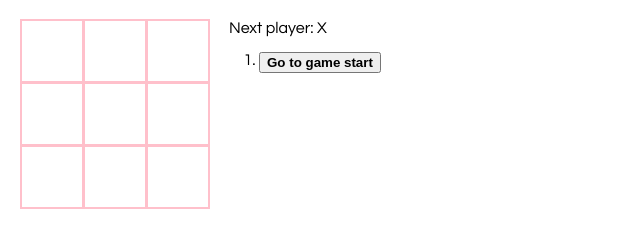
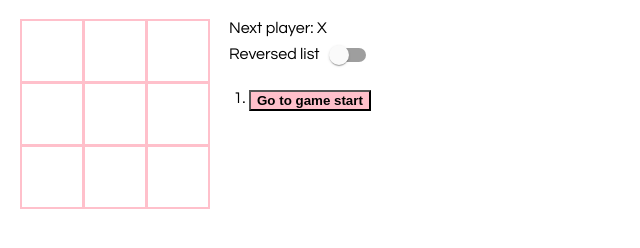
Before and after one commit to MeganSteenkamp/tic-tac-react, a React app: page / in a window 1280 px wide. Shown: the whole page, without its empty margins (0-640 px from the left). Built offline with nearby package versions, Linux system fonts and the light colour scheme.

Commit message:
Implemented toggling list order, winning squares highlighted and styling updates.

```diff
--- a/package.json
+++ b/package.json
@@ -3,6 +3,8 @@
   "version": "0.1.0",
   "private": true,
   "dependencies": {
+    "@material-ui/core": "^4.11.3",
+    "@material-ui/lab": "^4.0.0-alpha.57",
     "@testing-library/jest-dom": "^5.11.9",
     "@testing-library/react": "^11.2.5",
     "@testing-library/user-event": "^12.8.3",
--- a/src/index.css
+++ b/src/index.css
@@ -4,7 +4,7 @@ body {
 }
 
 ol, ul {
-  padding-left: 30px;
+  padding-left: 20px;
 }
 
 .board-row:after {
@@ -32,6 +32,10 @@ ol, ul {
   width: 64px;
 }
 
+.square--winning {
+  background-color: pink;
+}
+
 .square:focus {
   outline: none;
 }
@@ -49,7 +53,8 @@ ol, ul {
   margin-left: 20px;
 }
 
-.move-list-item-selected{
+.move-list-item-selected {
   float: left;
   font-weight: bold;
+  background-color: pink;
 }
--- a/src/index.js
+++ b/src/index.js
@@ -1,10 +1,14 @@
-import React from 'react';
-import ReactDOM from 'react-dom';
-import './index.css';
+import React from "react";
+import ReactDOM from "react-dom";
+import { Button, Switch } from "@material-ui/core";
+import "./index.css";
 
 function Square(props) {
   return (
-      <button className="square" onClick={props.onClick}>
+    <button
+      className={"square " + (props.isWinning ? "square--winning" : null)}
+      onClick={props.onClick}
+    >
       {props.value}
     </button>
   );
@@ -14,6 +18,7 @@ function Square(props) {
   renderSquare(i) {
     return (
       <Square
+        isWinning={this.props.winningSquares.includes(i)}
         key={i}
         value={this.props.squares[i]}
         onClick={() => this.props.onClick(i)}
@@ -24,17 +29,19 @@ function Square(props) {
   render() {
     const boardWidth = 3;
     let squares = [];
-      for (let i = 0; i<boardWidth; i++) {
-        let row = []
+    for (let i = 0; i < boardWidth; i++) {
+      let row = [];
       for (let j = 0; j < boardWidth; j++) {
         row.push(this.renderSquare(i * boardWidth + j));
       }
-        squares.push(<div key={i} className="board-row">{row}</div>);
+      squares.push(
+        <div key={i} className="board-row">
+          {row}
+        </div>
+      );
     }
 
-      return (
-        <div>{squares}</div>
-      )
+    return <div>{squares}</div>;
   }
 }
 
@@ -42,12 +49,15 @@ function Square(props) {
   constructor(props) {
     super(props);
     this.state = {
-        history: [{
+      history: [
+        {
           squares: Array(9).fill(null),
           coordinates: String(undefined),
-        }],
+        },
+      ],
+      isDescending: true,
       stepNumber: 0,
-        xIsNext: true
+      xIsNext: true,
     };
   }
 
@@ -59,12 +69,14 @@ function Square(props) {
     if (calculateWinner(squares) || squares[i]) {
       return;
     }
-      squares[i] = this.state.xIsNext ? 'X' : 'O';
+    squares[i] = this.state.xIsNext ? "X" : "O";
     this.setState({
-        history: history.concat([{
+      history: history.concat([
+        {
           squares: squares,
           coordinates: moveCoordinates,
-        }]),
+        },
+      ]),
       stepNumber: history.length,
       xIsNext: !this.state.xIsNext,
     });
@@ -73,8 +85,15 @@ function Square(props) {
   jumpTo(step) {
     this.setState({
       stepNumber: step,
-        xIsNext: (step % 2) === 0,
+      xIsNext: step % 2 === 0,
     });
+  }
+
+  sortHistory() {
+    this.setState({
+      isDescending: !this.state.isDescending,
+    });
+    console.log(this.state.isDescending);
   }
 
   render() {
@@ -83,13 +102,15 @@ function Square(props) {
     const winner = calculateWinner(current.squares);
 
     const moves = history.map((step, move) => {
-        const desc = move ?
-             `Go to move #${move} : ${history[move].coordinates}` :
-             'Go to game start';
+      const desc = move
+        ? `Go to move #${move} : ${history[move].coordinates}`
+        : "Go to game start";
       return (
         <li key={move}>
           <button
-              className={move === this.state.stepNumber ? 'move-list-item-selected' : ''}
+            className={
+              move === this.state.stepNumber ? "move-list-item-selected" : ""
+            }
             onClick={() => this.jumpTo(move)}
           >
             {desc}
@@ -100,22 +121,27 @@ function Square(props) {
 
     let status;
     if (winner) {
-        status = 'Winner: ' + winner;
+      status = "Winner: " + winner.player;
     } else {
-        status = 'Next player: ' + (this.state.xIsNext ? 'X' : 'O');
+      status = "Next player: " + (this.state.xIsNext ? "X" : "O");
     }
 
     return (
       <div className="game">
         <div className="game-board">
           <Board
-              squares = {current.squares}
+            winningSquares={winner ? winner.line : []}
+            squares={current.squares}
             onClick={(i) => this.handleClick(i)}
           />
         </div>
         <div className="game-info">
           <div>{status}</div>
-            <ol>{moves}</ol>
+          <div>
+            Reversed list
+            <Switch onChange={() => this.sortHistory()} />
+          </div>
+          <ol>{this.state.isDescending ? moves : moves.reverse()}</ol>
         </div>
       </div>
     );
@@ -131,12 +157,15 @@ function Square(props) {
     [1, 4, 7],
     [2, 5, 8],
     [0, 4, 8],
-      [2, 4, 6]
+    [2, 4, 6],
   ];
   for (let i = 0; i < lines.length; i++) {
     const [a, b, c] = lines[i];
     if (squares[a] && squares[a] === squares[b] && squares[a] === squares[c]) {
-        return squares[a];
+      console.log("winner found");
+      console.log(`${[a, b, c]}`);
+
+      return { player: squares[a], line: [a, b, c] };
     }
   }
   return null;
@@ -144,7 +173,4 @@ function Square(props) {
 
 // ========================================
 
-  ReactDOM.render(
-    <Game />,
-    document.getElementById('root')
-  );
+ReactDOM.render(<Game />, document.getElementById("root"));
```
Also changed, not shown: 1 other file. Lines whose indentation alone changed are shown as unchanged.
